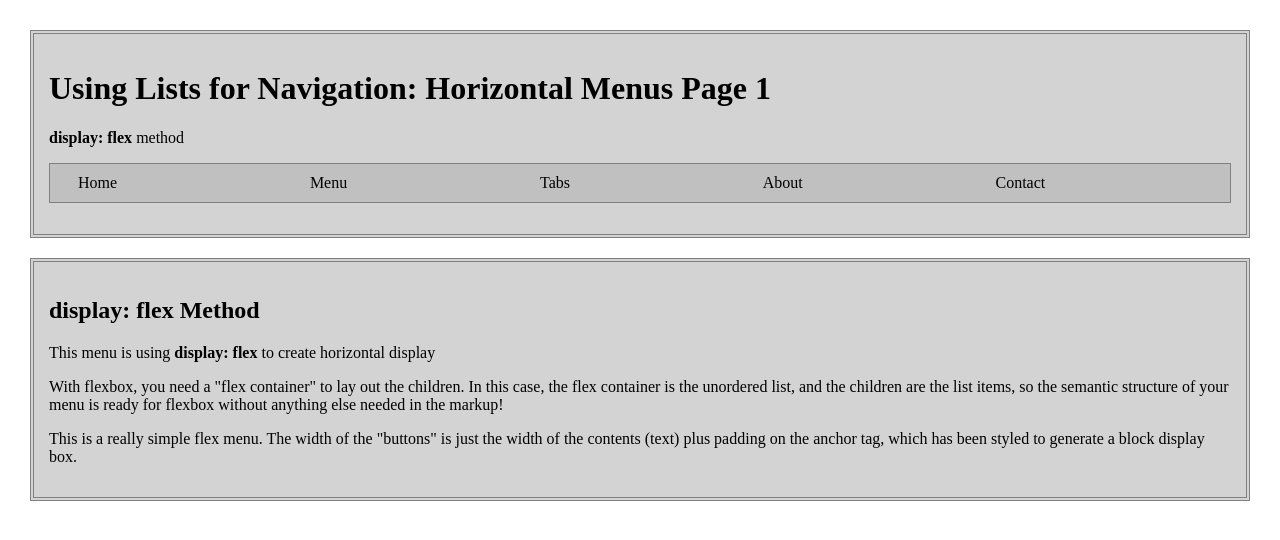
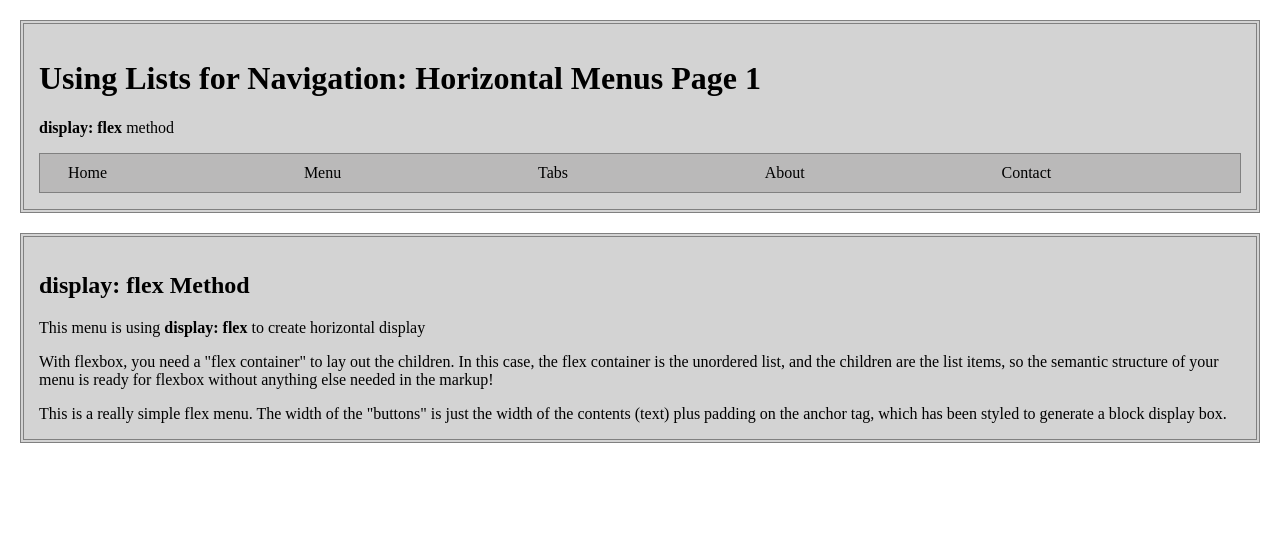
Before and after one commit to Hannah-design14/css-exercise7, a plain HTML site: page 1-menu.html in a window 1280 px wide. Drawn offline with Linux system fonts and the light colour scheme.

Commit message:
finished

```diff
--- a/1-styles.css
+++ b/1-styles.css
@@ -1,9 +1,10 @@
 .wrapper {
-    margin: 30px;
+    margin: 20px;
 }
 
 .box {
     padding: 15px;
+    padding-bottom: 0;
     background-color:lightgray;
     border-style: double;
     border-width: 4px;
@@ -12,7 +13,7 @@
 }
 
 .nav {
-    background-color: silver;
+    background-color:rgb(186, 185, 185);
     border-style: solid;
     border-width: 1px;
     border-color:gray;
@@ -41,6 +42,7 @@
 
 .boxes {
     padding: 15px;
+    padding-bottom: 0;
     background-color:lightgray;
     border-style: double;
     border-width: 4px;
```
